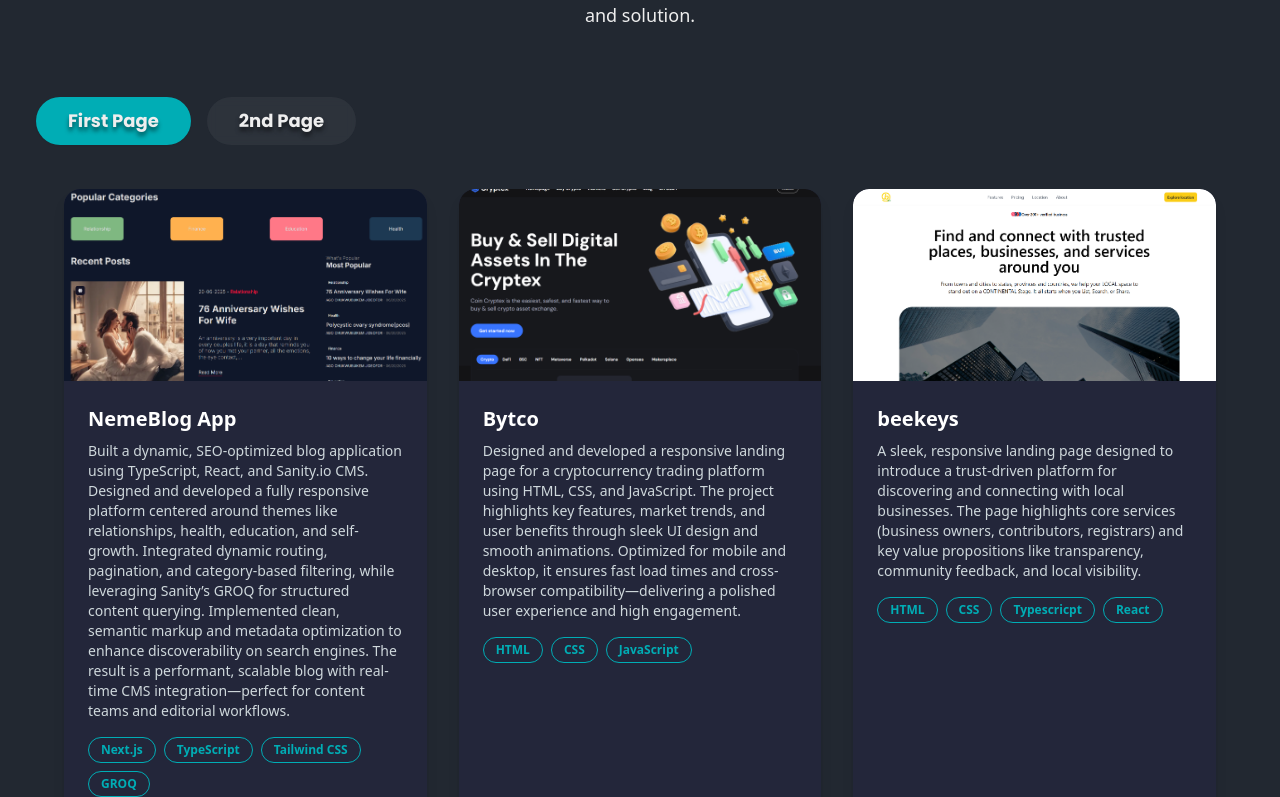
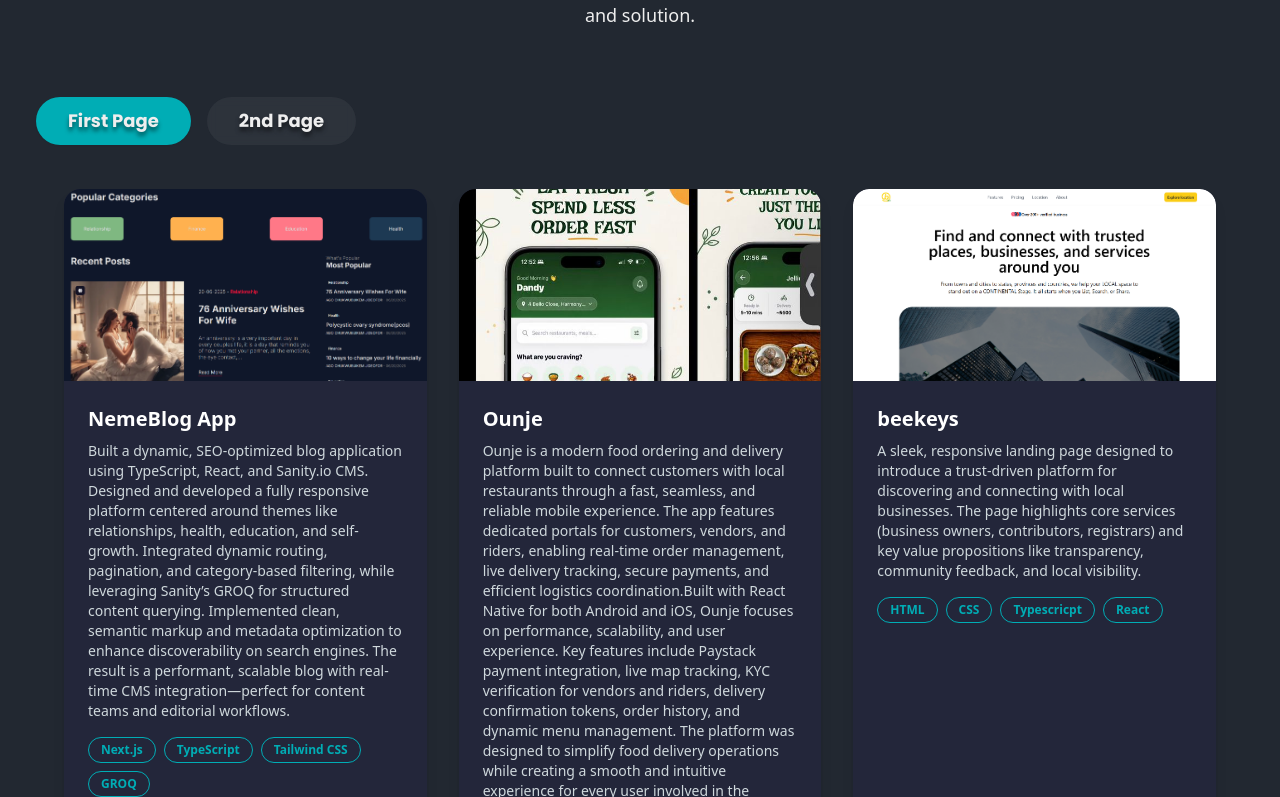
Before and after one commit to buikeDev/portfolio, a React (Vite) app: page / in a window 1280 px wide. Shown: the part 2003-2800 px from the top of the page. Built offline with nearby package versions, Linux system fonts and the light colour scheme.

Commit message:
add Ounje project details and update layout in FirstCards section

```diff
--- a/src/screens/FinalDesign/sections/Cards/FirstCards.tsx
+++ b/src/screens/FinalDesign/sections/Cards/FirstCards.tsx
@@ -24,14 +24,27 @@ const projects: ProjectCard[] = [
   },
   {
     href: "#",
-    imageSrc: "/images/bytco.png",
-    altText: "Bytco App Preview",
-    title: "Bytco",
+    imageSrc: "/images/ounje.jpeg",
+    altText: "Ounje Mobile App Preview",
+    title: "Ounje",
     description:
-      "Designed and developed a responsive landing page for a cryptocurrency trading platform using HTML, CSS, and JavaScript. The project highlights key features, market trends, and user benefits through sleek UI design and smooth animations. Optimized for mobile and desktop, it ensures fast load times and cross-browser compatibility—delivering a polished user experience and high engagement.",
-    tech: ["HTML", "CSS", "JavaScript"],
-    codeUrl: "https://github.com/buikeDev/bycto.com",
-    demoUrl: "https://bycto-com.vercel.app/",
+      "Ounje is a modern food ordering and delivery platform built to connect customers with local restaurants through a fast, seamless, and reliable mobile experience. The app features dedicated portals for customers, vendors, and riders, enabling real-time order management, live delivery tracking, secure payments, and efficient logistics coordination.Built with React Native for both Android and iOS, Ounje focuses on performance, scalability, and user experience. Key features include Paystack payment integration, live map tracking, KYC verification for vendors and riders, delivery confirmation tokens, order history, and dynamic menu management. The platform was designed to simplify food delivery operations while creating a smooth and intuitive experience for every user involved in the ecosystem.",
+    tech: [
+      "React Native",
+      "Expo",
+      "Node.js",
+      "Express.js",
+      "MongoDB",
+      "JWT Authentication",
+      "Paystack",
+      "Google Maps API",
+      "Live Location Tracking",
+      "Git",
+      "GitHub",
+      "EAS Build",
+    ],
+    codeUrl: "https://github.com/buikeDev/ounje",
+    demoUrl: "https://apps.apple.com/ng/app/ounjefood/id6762204959/",
   },
   {
     href: "#",
@@ -50,7 +63,7 @@ const projects: ProjectCard[] = [
 
 export default function FirstCards() {
   return (
-    <div className="grid grid-cols-1 md:grid-cols-2 lg:grid-cols-3 gap-8 w-full max-w-6xl mx-auto">
+    <div className="grid w-full max-w-6xl grid-cols-1 gap-8 mx-auto md:grid-cols-2 lg:grid-cols-3">
       {projects.map((project, index) => (
         <div
           key={index}
@@ -60,12 +73,12 @@ export default function FirstCards() {
           <img
             src={project.imageSrc}
             alt={project.altText}
-            className="w-full h-48 object-cover rounded-t-2xl"
+            className="object-cover w-full h-48 rounded-t-2xl"
           />
 
           {/* Content */}
           <div className="flex flex-col flex-1 p-6">
-            <h3 className="text-white text-xl font-bold mb-2">
+            <h3 className="mb-2 text-xl font-bold text-white">
               {project.title}
             </h3>
             <p className="text-[#cfd8dc] text-sm mb-4">{project.description}</p>
```
Also changed, not shown: public/images/ounje.jpeg (added).
